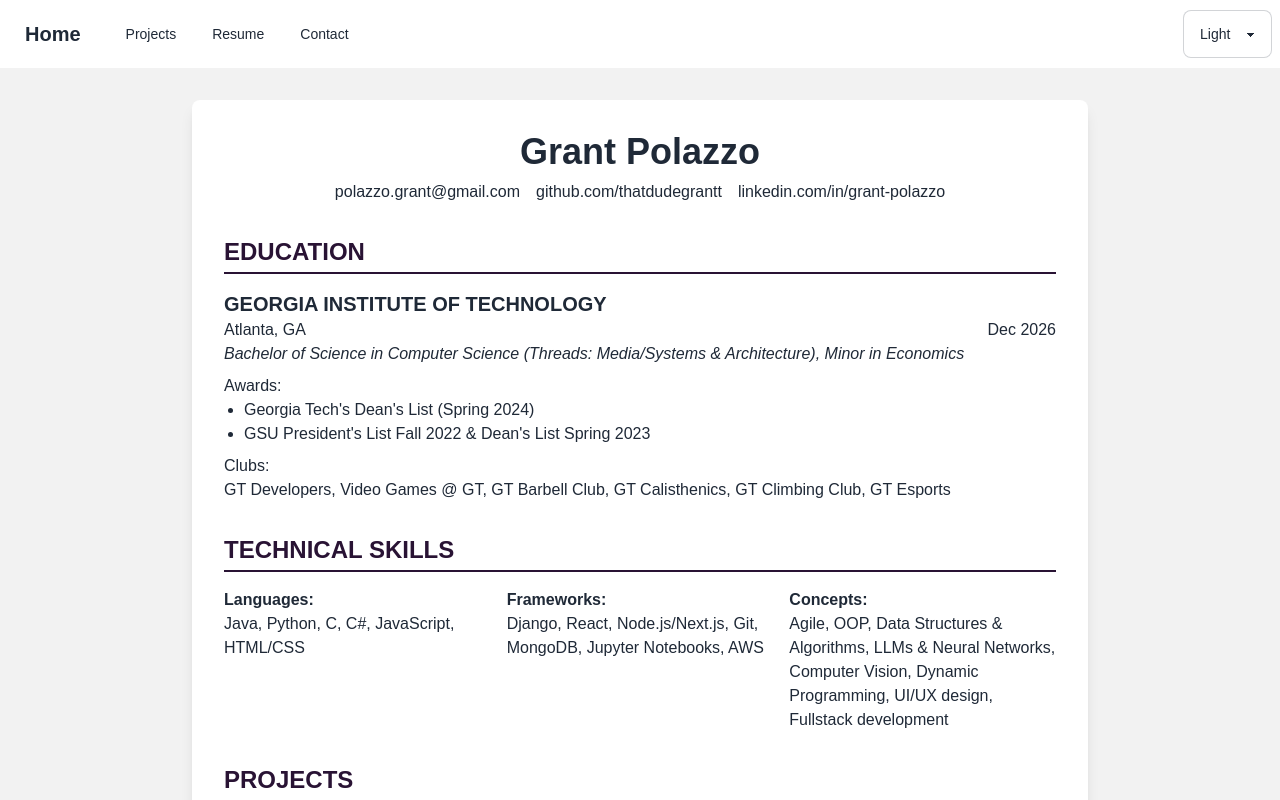
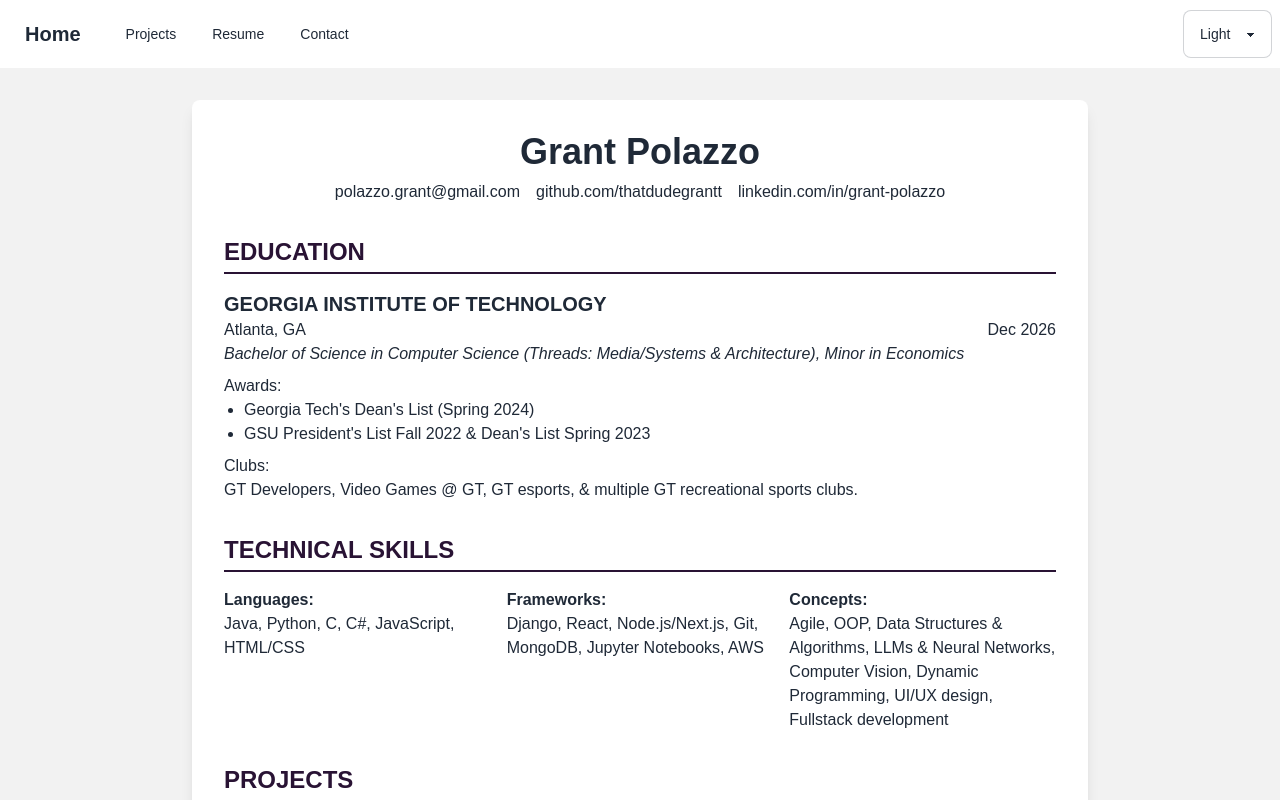
Before and after one commit to thatdudegrantt/personal-site, a Next.js app: page /resume in a window 1280 px wide. Shown: the top 800 px of the page. Built offline with nearby package versions, Linux system fonts and the light colour scheme; no server answers.

Commit message:
shortened part of resume

```diff
--- a/src/app/resume/page.js
+++ b/src/app/resume/page.js
@@ -34,8 +34,7 @@ export default function Resume() {
                                 <li>GSU President's List Fall 2022 & Dean's List Spring 2023</li>
                             </ul>
                             <h4 className="font-medium mt-2">Clubs:</h4>
-                            <p>GT Developers, Video Games @ GT, GT Barbell Club, GT Calisthenics, GT Climbing Club, GT
-                                Esports</p>
+                            <p>GT Developers, Video Games @ GT, GT esports, & multiple GT recreational sports clubs.</p>
                         </div>
                     </div>
                 </section>
```
